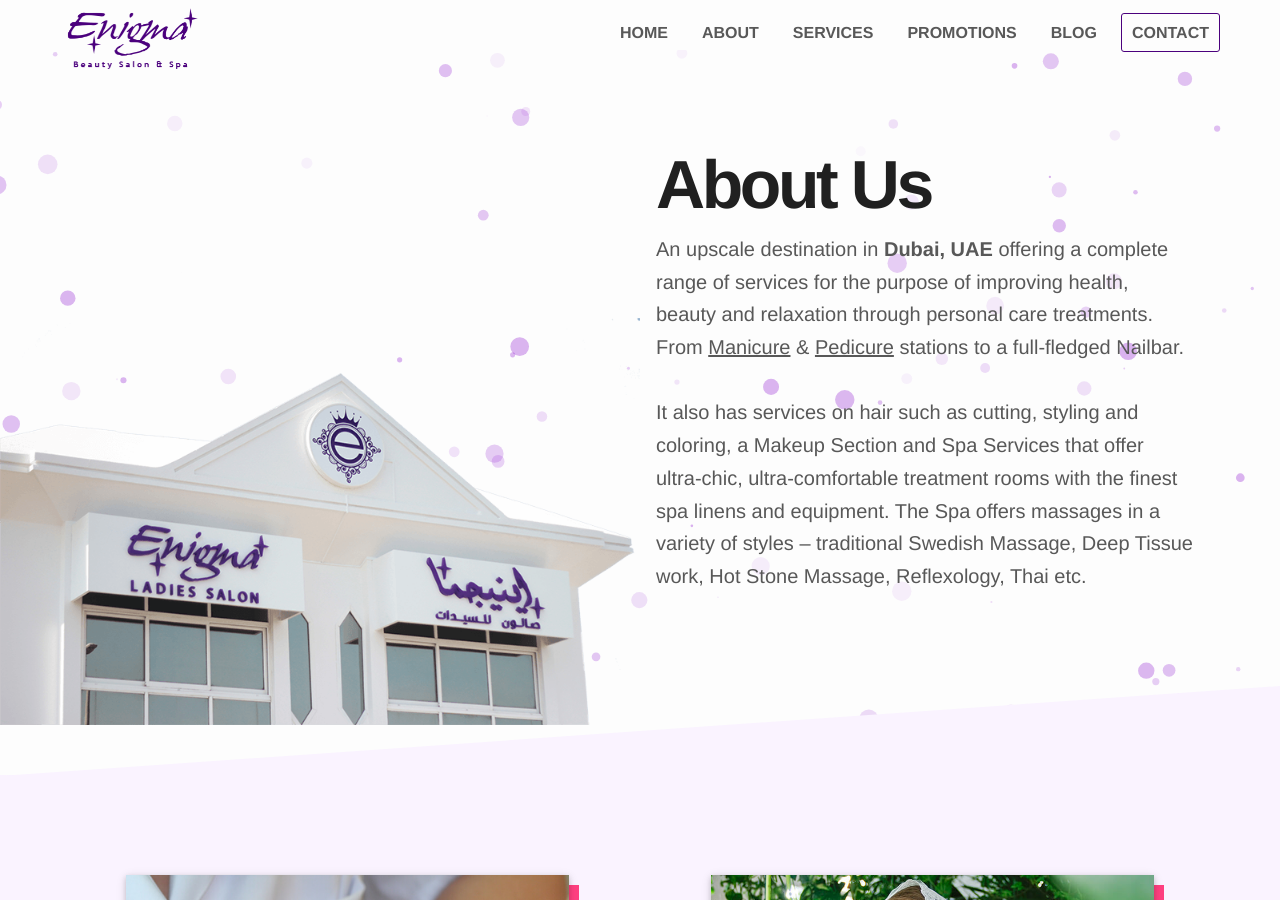
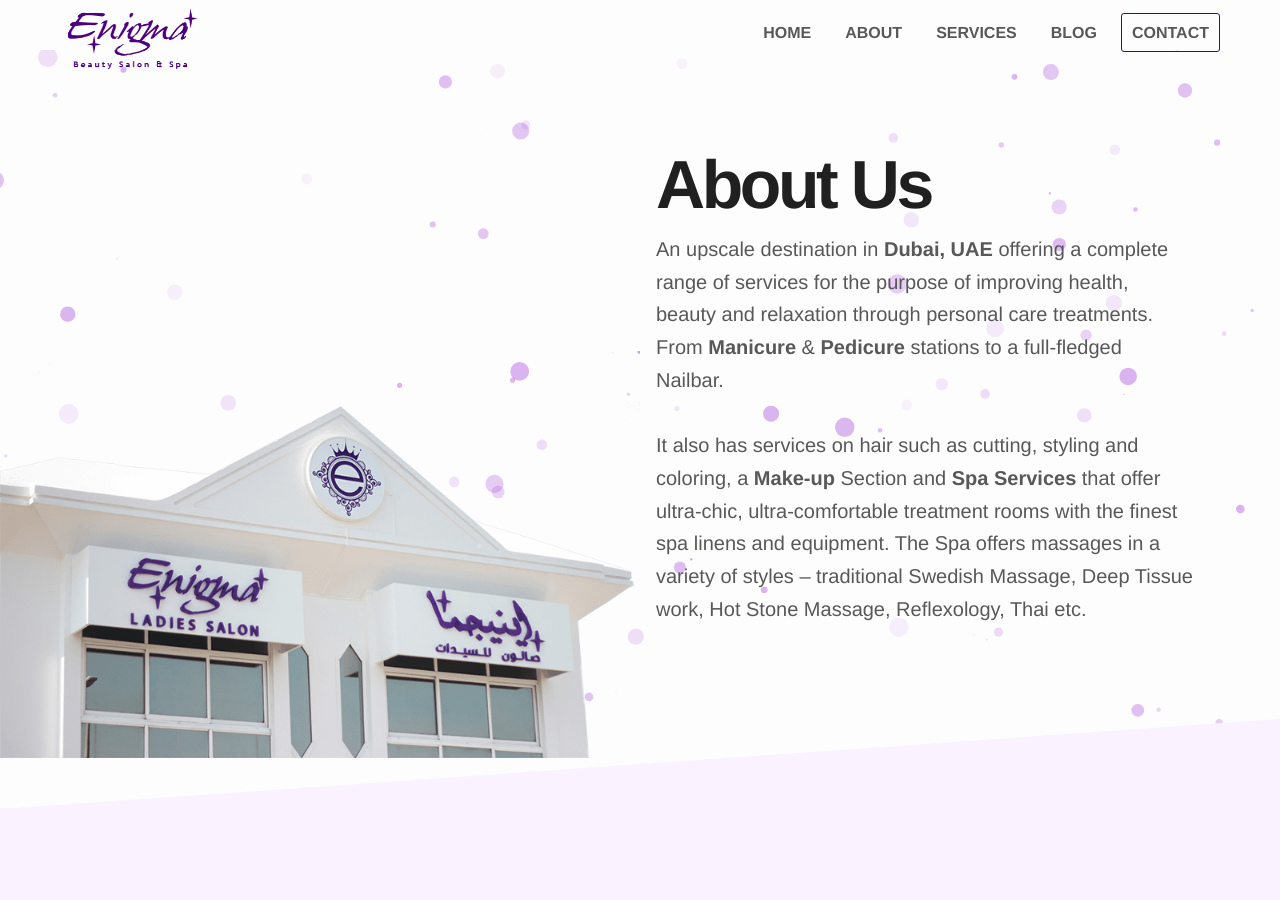
Before and after one commit to enigmabeautysalon/enigmabeautysalon.github.io, a Jekyll site: the page built from about-us.html, in a window 1280 px wide and 900 px high. Built offline with Jekyll 4.4.1, drawn with Linux system fonts in a browser that asks for light colours; nearby versions of some CDN libraries.

Commit message:
Simple fixes

```diff
--- a/_includes/footer.html
+++ b/_includes/footer.html
@@ -22,7 +22,6 @@
           <li><a href="{{ site.baseurl }}">Home</a></li>
           <li><a href="{{ site.baseurl }}/about-us">About</a></li>
           <li><a href="{{ site.baseurl }}/services">Services</a></li>
-          <li><a href="{{ site.baseurl }}/">Promotions</a></li>
           <li><a href="{{ site.baseurl }}/blog.html">Blog</a></li>
           <li><a href="https://enigmaladiessalon.com/#contact">Contact</a></li>
         </ul>
--- a/_includes/header.html
+++ b/_includes/header.html
@@ -10,7 +10,6 @@
         <li><a href="{{ site.baseurl }}/index">Home</a></li>
         <li><a href="{{ site.baseurl }}/about-us">About</a></li>
         <li><a href="{{ site.baseurl }}/services">Services</a></li>
-        <li><a href="#">Promotions</a></li>
         <li><a href="{{ site.baseurl }}/blog.html">Blog</a></li>
         <li><a href="https://enigmaladiessalon.com/#contact" class="contact">Contact</a></li>
       </ul>
--- a/about-us.html
+++ b/about-us.html
@@ -71,10 +71,10 @@
 		<div class="col-xs-12 col-sm-offset-4 col-sm-8 col-md-offset-6 col-md-6">
 			<h1>About Us</h1>
 			<p>
-				An upscale destination in <strong>Dubai, UAE</strong> offering a complete range of services for the purpose of improving health, beauty and relaxation through personal care treatments. From <u>Manicure</u> &amp; <u>Pedicure</u> stations to a full-fledged Nailbar.
+				An upscale destination in <strong>Dubai, UAE</strong> offering a complete range of services for the purpose of improving health, beauty and relaxation through personal care treatments. From <strong>Manicure</strong> &amp; <strong>Pedicure</strong> stations to a full-fledged Nailbar.
 			</p>
 			<p>
-				It also has services on hair such as cutting, styling and coloring, a Makeup Section and Spa Services that offer ultra-chic, ultra-comfortable treatment rooms with the finest spa linens and equipment. The Spa offers massages in a variety of styles – traditional Swedish Massage, Deep Tissue work, Hot Stone Massage, Reflexology, Thai etc.
+				It also has services on hair such as cutting, styling and coloring, a <strong>Make-up</strong> Section and <strong>Spa Services</strong> that offer ultra-chic, ultra-comfortable treatment rooms with the finest spa linens and equipment. The Spa offers massages in a variety of styles – traditional Swedish Massage, Deep Tissue work, Hot Stone Massage, Reflexology, Thai etc.
 
 			</p>
 		</div>
```
Also changed, not shown: index.html (+3 -23 lines).
